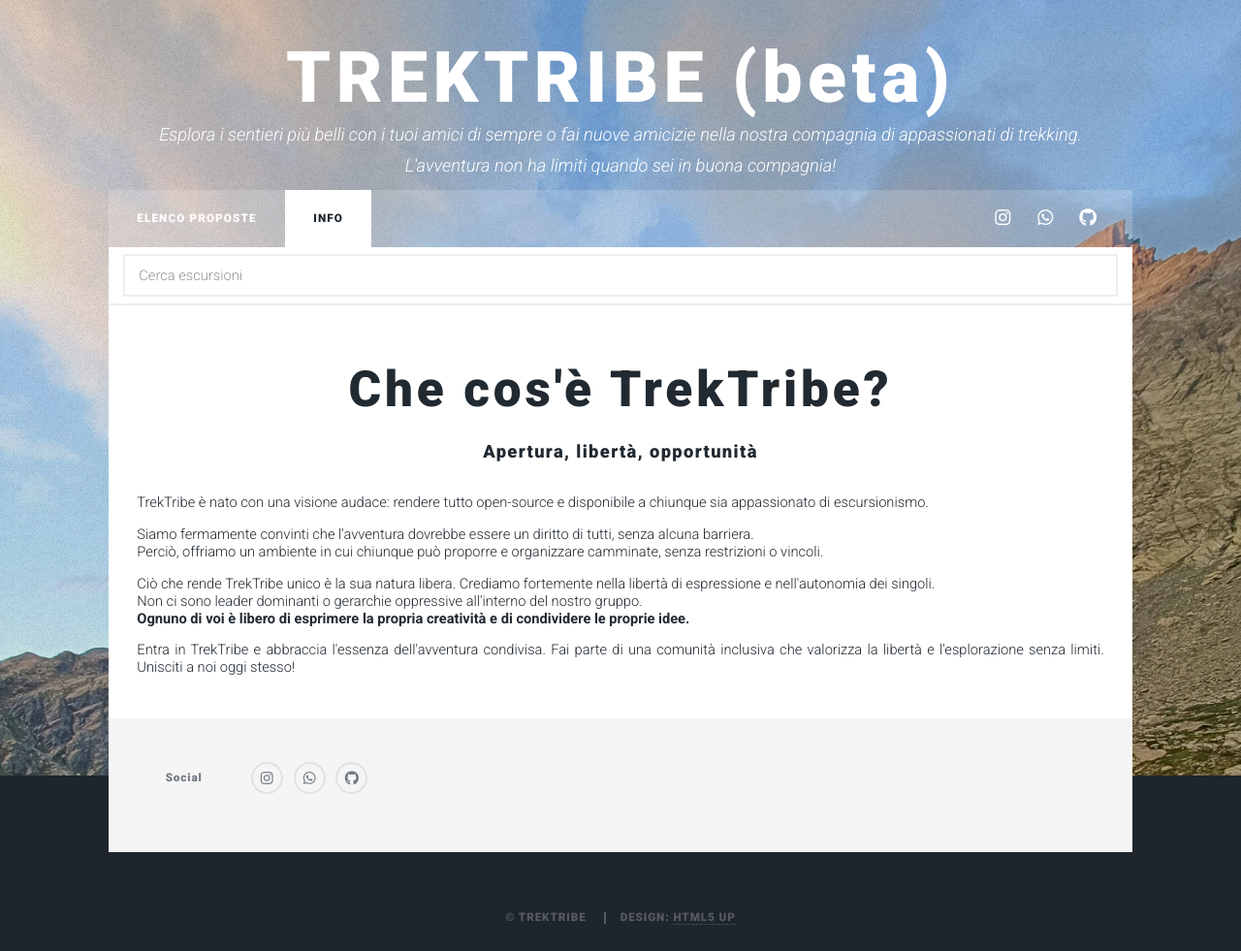
After one commit to TrekTribe/trektribe-django, a Django app: page /info/ in a window 1280 px wide. The commit adds this page. Shown: the top 981 px of the page at 97% size. Run offline with Django 4.2, Linux system fonts and the light colour scheme.

Commit message:
trektribe: adding info page

```diff
--- a/trektribe/templates/trektribe/base.html
+++ b/trektribe/templates/trektribe/base.html
@@ -51,10 +51,10 @@
         <nav id="nav">
             <ul class="links">
                 <li{% if tab_selected == "events" %} class="active"{% endif %}>
-                    <a href="{% url 'event_list' %}">Elenco proposte</a>
+                    <a href="{% url 'event_list' %}#main">Elenco proposte</a>
                 </li>
                 <li{% if tab_selected == "info" %} class="active"{% endif %}>
-                    <a href="#">Info</a>
+                    <a href="{% url 'info' %}#main">Info</a>
                 </li>
             </ul>
             <ul class="icons">
--- a/trektribe/templates/trektribe/event_list.html
+++ b/trektribe/templates/trektribe/event_list.html
@@ -11,7 +11,7 @@
         {% if next_event.date %}
         <span class="date">{{ next_event.date }}</span>
         {% endif %}
-        <h2><a href="{% url 'event_detail' pk=next_event.pk %}">{{ next_event.title }}</a></h2>
+        <h2><a href="{% url 'event_detail' pk=next_event.pk %}#main">{{ next_event.title }}</a></h2>
         {% if next_event.user.user_profile.display_name %}
         <span class="author">
             Autore:
@@ -50,7 +50,7 @@
             {% if event.date %}
             <span class="date">{{ event.date }}</span>
             {% endif %}
-            <h2><a href="{% url 'event_detail' pk=event.pk %}">{{ event.title }}</a></h2>
+            <h2><a href="{% url 'event_detail' pk=event.pk %}#main">{{ event.title }}</a></h2>
             {% if event.user.user_profile.display_name %}
             <span class="author">
                 Autore:
--- /dev/null
+++ b/trektribe/templates/trektribe/info.html
@@ -0,0 +1,42 @@
+{% extends 'trektribe/base.html' %}
+{% load static %}
+
+{% block title %}
+<title>TrekTribe - Info</title>
+{% endblock %}
+
+{% block content %}
+<article class="post featured">
+    <header class="major">
+        <h2>
+            Che cos'è TrekTribe?
+        </h2>
+        <h3>Apertura, libertà, opportunità</h3>
+    </header>
+
+    <p>
+        TrekTribe è nato con una visione audace: rendere tutto open-source e disponibile a chiunque sia appassionato di
+        escursionismo.
+    </p>
+
+    <p>
+        Siamo fermamente convinti che l'avventura dovrebbe essere un diritto di tutti, senza alcuna barriera.<br>
+        Perciò, offriamo un ambiente in cui chiunque può proporre e organizzare camminate, senza restrizioni o vincoli.
+    </p>
+
+    <p>
+        Ciò che rende TrekTribe unico è la sua natura libera. Crediamo fortemente nella libertà di espressione e
+        nell'autonomia dei singoli.<br>
+        Non ci sono leader dominanti o gerarchie oppressive all'interno del nostro gruppo.<br>
+        <strong>
+            Ognuno di voi è libero di esprimere la propria creatività e di condividere le proprie idee.
+        </strong>
+    </p>
+
+    <p>
+        Entra in TrekTribe e abbraccia l'essenza dell'avventura condivisa.
+        Fai parte di una comunità inclusiva che valorizza la libertà e l'esplorazione senza limiti.
+        Unisciti a noi oggi stesso!
+    </p>
+</article>
+{% endblock %}
--- a/trektribe/urls.py
+++ b/trektribe/urls.py
@@ -7,6 +7,7 @@ from .sitemaps import EventSitemap
 urlpatterns = [
     path("", views.event_list, name="event_list"),
     path("event/<int:pk>/", views.event_detail, name="event_detail"),
+    path("info/", views.info, name="info"),
     path("users/<int:pk>/", views.user_profile_detail, name="user_profile_detail"),
     path(
         "trektribe-sitemap.xml",
--- a/trektribe/views.py
+++ b/trektribe/views.py
@@ -128,6 +128,10 @@ def event_detail(request, pk):
     )
 
 
+def info(request):
+    return render(request, "trektribe/info.html", {"tab_selected": "info"})
+
+
 def user_profile_detail(request, pk):
     user_profile = get_object_or_404(UserProfile, pk=pk)
     return render(
```
